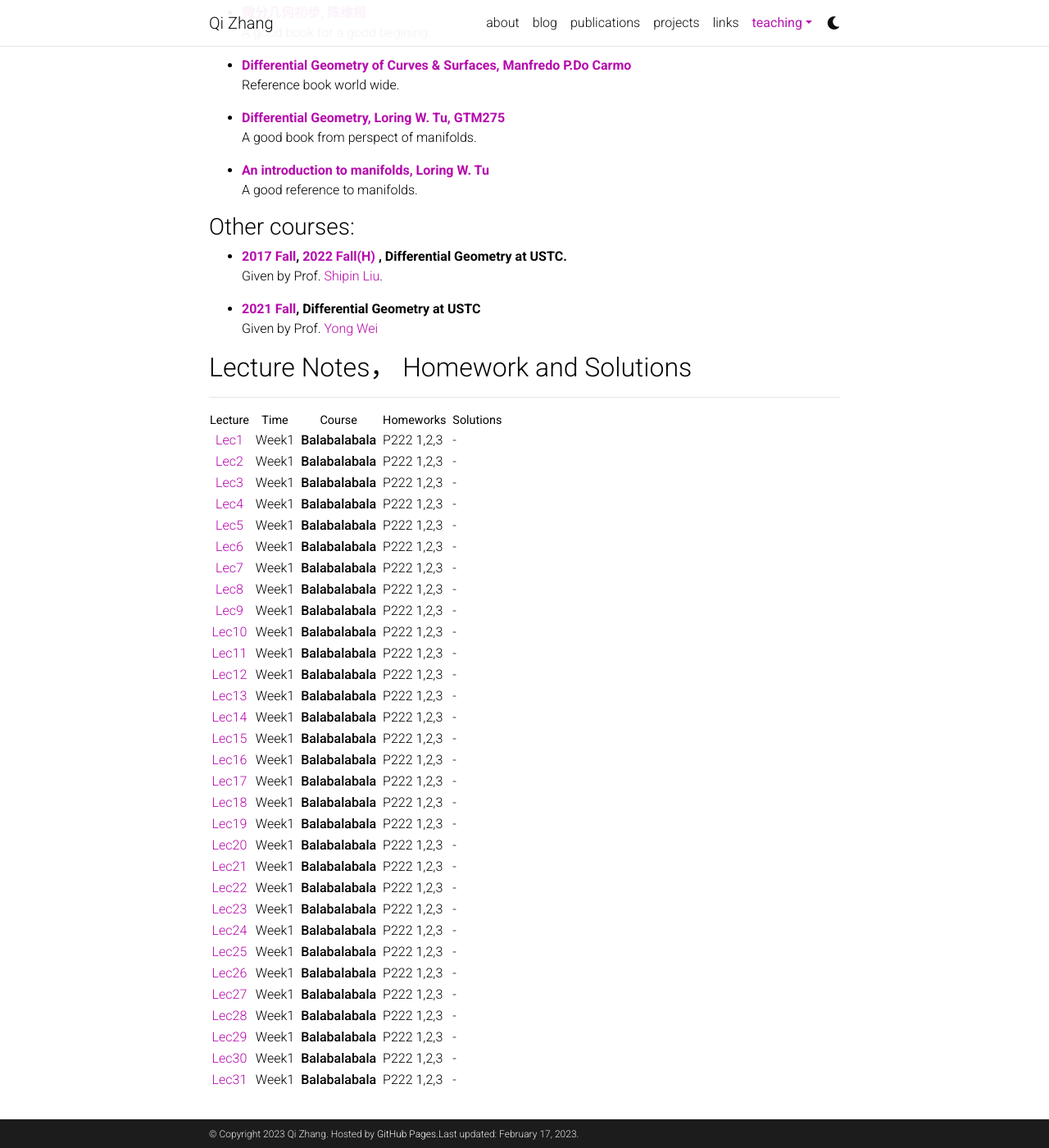
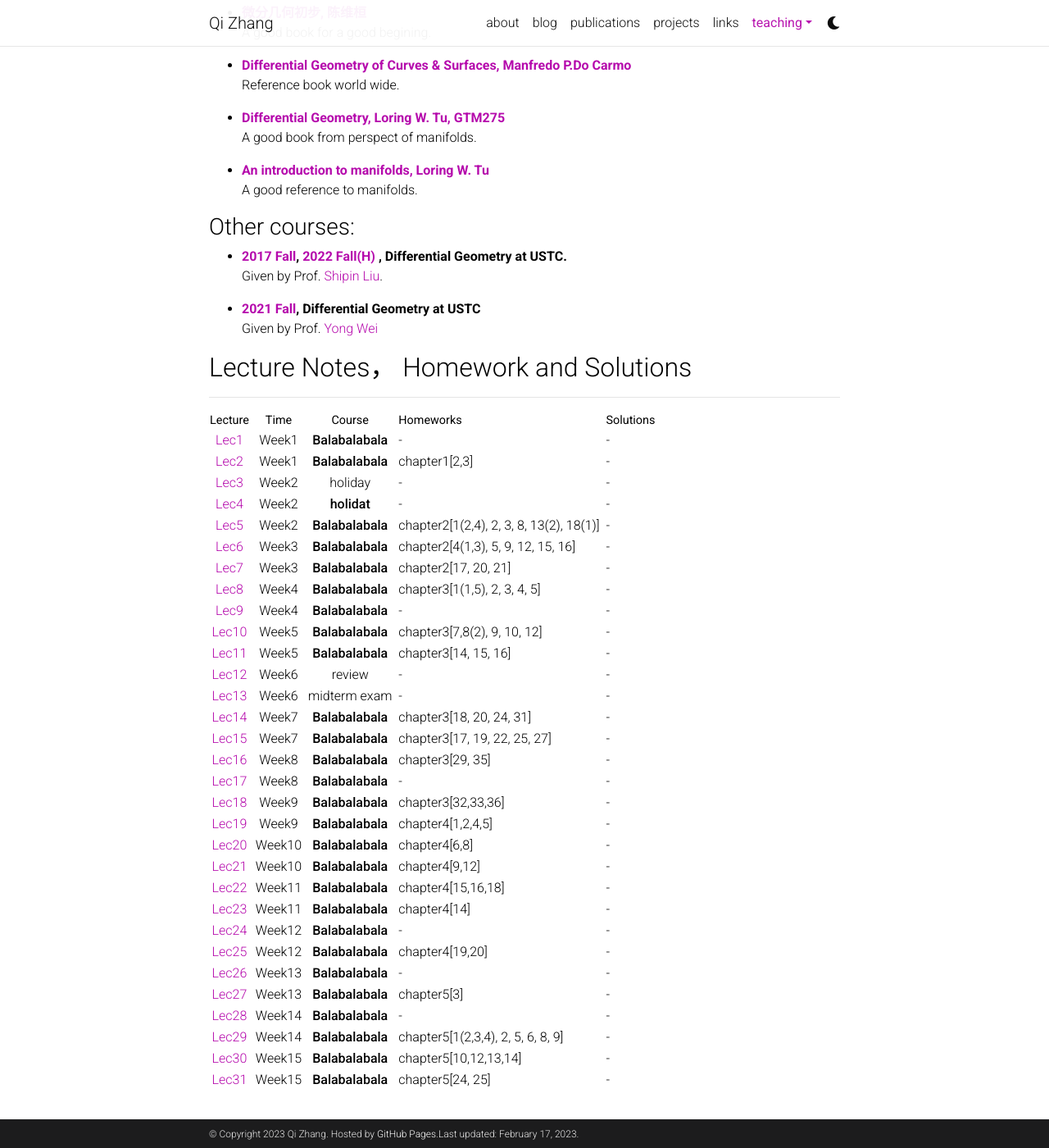
Before and after one commit to bon-qi/bon-qi.github.io, a Jekyll site: the page built from _pages/teaching_22f.md, in a window 1280 px wide and 1400 px high, scrolled down 486 px. Shown: the whole window at 82% size. Built offline with Jekyll 4.4.1, drawn with Linux system fonts in a browser that asks for light colours; comment, search, counter and statistics services are not loaded; a style sheet for code colours, icons or effects is not loaded.

Commit message:
add teaching informations

```diff
--- a/_pages/teaching_22f.md
+++ b/_pages/teaching_22f.md
@@ -36,34 +36,34 @@ nav: false
 
 | Lecture |  |    Time    |  |  Course  |  |  Homeworks  |  |    Solutions    |
 |:---:|:---:|:---:|:---:|:---:|
-| [Lec1]() | | Week1 | | **Balabalabala** | | P222 1,2,3 | | - |
-| [Lec2]() | | Week1 | | **Balabalabala** | | P222 1,2,3 | | - |
-| [Lec3]() | | Week1 | | **Balabalabala** | | P222 1,2,3 | | - |
-| [Lec4]() | | Week1 | | **Balabalabala** | | P222 1,2,3 | | - |
-| [Lec5]() | | Week1 | | **Balabalabala** | | P222 1,2,3 | | - |
-| [Lec6]() | | Week1 | | **Balabalabala** | | P222 1,2,3 | | - |
-| [Lec7]() | | Week1 | | **Balabalabala** | | P222 1,2,3 | | - |
-| [Lec8]() | | Week1 | | **Balabalabala** | | P222 1,2,3 | | - |
-| [Lec9]() | | Week1 | | **Balabalabala** | | P222 1,2,3 | | - |
-| [Lec10]() | | Week1 | | **Balabalabala** | | P222 1,2,3 | | - |
-| [Lec11]() | | Week1 | | **Balabalabala** | | P222 1,2,3 | | - |
-| [Lec12]() | | Week1 | | **Balabalabala** | | P222 1,2,3 | | - |
-| [Lec13]() | | Week1 | | **Balabalabala** | | P222 1,2,3 | | - |
-| [Lec14]() | | Week1 | | **Balabalabala** | | P222 1,2,3 | | - |
-| [Lec15]() | | Week1 | | **Balabalabala** | | P222 1,2,3 | | - |
-| [Lec16]() | | Week1 | | **Balabalabala** | | P222 1,2,3 | | - |
-| [Lec17]() | | Week1 | | **Balabalabala** | | P222 1,2,3 | | - |
-| [Lec18]() | | Week1 | | **Balabalabala** | | P222 1,2,3 | | - |
-| [Lec19]() | | Week1 | | **Balabalabala** | | P222 1,2,3 | | - |
-| [Lec20]() | | Week1 | | **Balabalabala** | | P222 1,2,3 | | - |
-| [Lec21]() | | Week1 | | **Balabalabala** | | P222 1,2,3 | | - |
-| [Lec22]() | | Week1 | | **Balabalabala** | | P222 1,2,3 | | - |
-| [Lec23]() | | Week1 | | **Balabalabala** | | P222 1,2,3 | | - |
-| [Lec24]() | | Week1 | | **Balabalabala** | | P222 1,2,3 | | - |
-| [Lec25]() | | Week1 | | **Balabalabala** | | P222 1,2,3 | | - |
-| [Lec26]() | | Week1 | | **Balabalabala** | | P222 1,2,3 | | - |
-| [Lec27]() | | Week1 | | **Balabalabala** | | P222 1,2,3 | | - |
-| [Lec28]() | | Week1 | | **Balabalabala** | | P222 1,2,3 | | - |
-| [Lec29]() | | Week1 | | **Balabalabala** | | P222 1,2,3 | | - |
-| [Lec30]() | | Week1 | | **Balabalabala** | | P222 1,2,3 | | - |
-| [Lec31]() | | Week1 | | **Balabalabala** | | P222 1,2,3 | | - |
+| [Lec1]() | | Week1| | **Balabalabala** | |  -   | | - |
+| [Lec2]() | | Week1| | **Balabalabala** | | chapter1[2,3] | | - |
+| [Lec3]() | | Week2| | holiday | | - | | - |
+| [Lec4]() | | Week2| | **holidat** | | - | | - |
+| [Lec5]() | | Week2| | **Balabalabala** | | chapter2[1(2,4), 2, 3, 8, 13(2), 18(1)]  | | - |
+| [Lec6]() | | Week3| | **Balabalabala** | | chapter2[4(1,3), 5, 9, 12, 15, 16] | | - |
+| [Lec7]() | | Week3| | **Balabalabala** | | chapter2[17, 20, 21] | | - |
+| [Lec8]() | | Week4| | **Balabalabala** | | chapter3[1(1,5), 2, 3, 4, 5] | | - |
+| [Lec9]() | | Week4| | **Balabalabala** | | - | | - |
+| [Lec10]() | | Week5| | **Balabalabala** | | chapter3[7,8(2), 9, 10, 12] | | - |
+| [Lec11]() | | Week5| | **Balabalabala** | | chapter3[14, 15, 16] | | - |
+| [Lec12]() | | Week6| | review  | | - | | - |
+| [Lec13]() | | Week6| | midterm exam | | - | | - |
+| [Lec14]() | | Week7| | **Balabalabala** | | chapter3[18, 20, 24, 31] | | - |
+| [Lec15]() | | Week7| | **Balabalabala** | | chapter3[17, 19, 22, 25, 27] | | - |
+| [Lec16]() | | Week8| | **Balabalabala** | | chapter3[29, 35] | | - |
+| [Lec17]() | | Week8| | **Balabalabala** | | - | | - |
+| [Lec18]() | | Week9| | **Balabalabala** | | chapter3[32,33,36] | | - |
+| [Lec19]() | | Week9| | **Balabalabala** | | chapter4[1,2,4,5] | | - |
+| [Lec20]() | | Week10| | **Balabalabala** | | chapter4[6,8] | | - |
+| [Lec21]() | | Week10| | **Balabalabala** | | chapter4[9,12] | | - |
+| [Lec22]() | | Week11| | **Balabalabala** | | chapter4[15,16,18] | | - |
+| [Lec23]() | | Week11| | **Balabalabala** | | chapter4[14] | | - |
+| [Lec24]() | | Week12| | **Balabalabala** | | - | | - |
+| [Lec25]() | | Week12| | **Balabalabala** | | chapter4[19,20] | | - |
+| [Lec26]() | | Week13| | **Balabalabala** | | - | | - |
+| [Lec27]() | | Week13| | **Balabalabala** | | chapter5[3] | | - |
+| [Lec28]() | | Week14| | **Balabalabala** | | - | | - |
+| [Lec29]() | | Week14| | **Balabalabala** | | chapter5[1(2,3,4), 2, 5, 6, 8, 9] | | - |
+| [Lec30]() | | Week15| | **Balabalabala** | | chapter5[10,12,13,14] | | - |
+| [Lec31]() | | Week15| | **Balabalabala** | | chapter5[24, 25] | | - |
```
